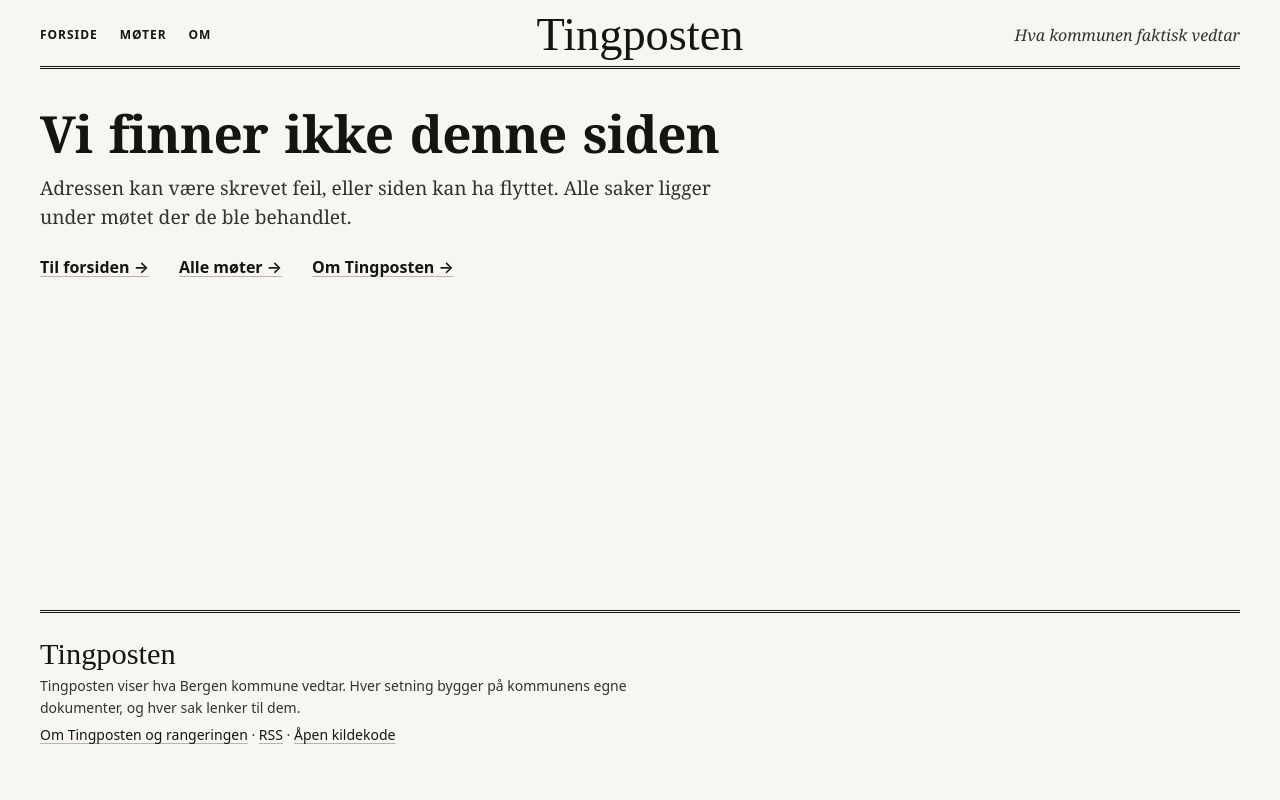
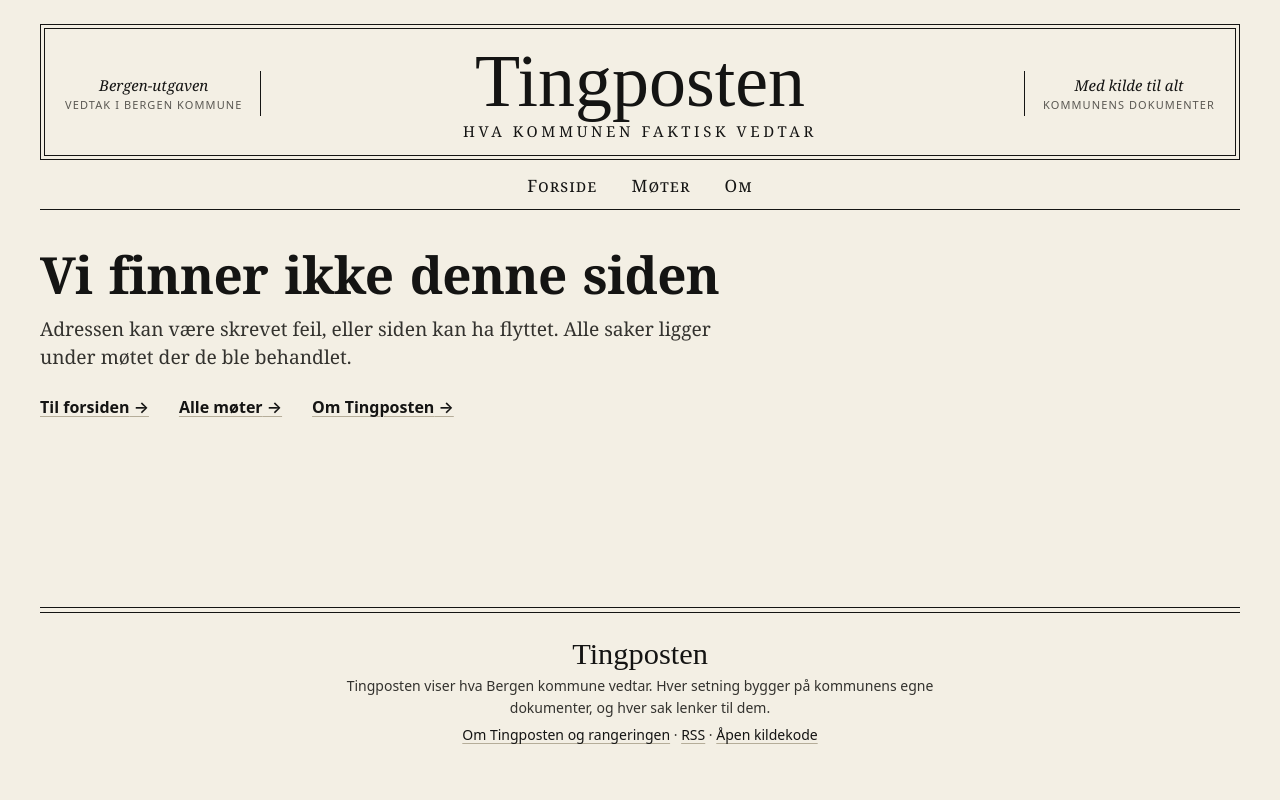
Before and after one commit to v3x4t0r/tingposten, a Python web app: template tingposten/templates/404.html in a window 1280 px wide. Run offline with Jinja, Linux system fonts and the light colour scheme; the template is opened without the code that fills it, so the values that code supplies are empty.

Commit message:
Design D: varmt avispapir, innrammet navnetrekk på alle sider og kilder i margen
- Papirfarge #f3efe4 med varme linjer og bokser; varm mørk modus
- Samme navnetrekk overalt: fraktur i dobbel ramme med ører, menyen i kapitéler; ørene skjules på mobil
- Artikkelen: kilden til hvert avsnitt står i margen (under avsnittet på mobil), ikke som fotnoter
- Forsiden: synlig «Flere viktige vedtak», listen heter «I korthet»
- Bunnen med to tynne streker, sentrert

Co-Authored-By: Claude Opus 5.5 <noreply@anthropic.com>

```diff
--- a/tingposten/static/style.css
+++ b/tingposten/static/style.css
@@ -6,26 +6,26 @@
 
 :root {
   color-scheme: light dark;
-  --papir: #f7f6f1;
-  --boks: #eeebe3;
-  --boks-kant: #ddd9ce;
+  --papir: #f3efe4;   /* warm newsprint (design D, 1.11) */
+  --boks: #e9e3d3;
+  --boks-kant: #d6cfbd;
   --blekk: #141413;
   --blekk-2: #33322e;
   --dempet: #5a5852;
-  --linje: #d8d4ca;
-  --linje-2: #b9b4a8;
+  --linje: #d6cfbd;
+  --linje-2: #b5ad99;
   --sterk: #141413;
   --lenke: #164a7a;
   --fokus: #a35c00;
   --stolpe: #3a3935;
-  --stolpe-spor: #e4e1d8;
-  --merket: #e9e4d6;
+  --stolpe-spor: #ddd6c4;
+  --merket: #e6dcc3;
 
   /* Read by the SVG figures (grafikk.py). Ink, never party colours. */
   --tp-for: #3a3935;
   --tp-falt: #8a877f;
-  --tp-spor: #d6d2c7;
-  --tp-kart: #d9d5cb;
+  --tp-spor: #d3cbb8;
+  --tp-kart: #d8d0bd;
   --tp-flate: var(--papir);
   --tp-fg: var(--blekk);
   --tp-muted: #55534d;
@@ -112,48 +112,31 @@ a:hover { text-decoration-thickness: 2px; }
 .lead-tittel, .sek-tittel, .rad-tittel, .sak-tittel, .seksjon-hode h2, .temaer-hode h2,
 .flis-hode h3, .relaterte-hode h2, .andre-lenke, .nokkeltall dd { word-spacing: 0.07em; }
 
-/* ---------- Masthead ---------- */
-.masthode { padding-top: 22px; }
-.masthode-topp { display: grid; grid-template-columns: minmax(0, 1fr); justify-items: center; text-align: center; }
-.navnetrekk { margin: 0; font: 400 clamp(3.4rem, 2.2rem + 5.6vw, 6.25rem)/1 var(--navn); letter-spacing: 0; }
+/* ---------- Masthead (design D): the same on every page ---------- */
+/* The nameplate in a double frame (a border and an outline 3px outside it), an ear on each side. */
+.masthode { padding-top: 18px; }
+.masthode-ramme { display: grid; grid-template-columns: minmax(0, 1fr); justify-items: center; text-align: center;
+  margin: 4px; padding: 12px 12px 10px; border: 1px solid var(--sterk); outline: 1px solid var(--sterk); outline-offset: 3px; }
+.navnefelt { min-width: 0; }
+.navnetrekk { margin: 0; font: 400 clamp(2.6rem, 1.9rem + 3.4vw, 5.5rem)/1 var(--navn); letter-spacing: 0; }
 .navnetrekk a { color: inherit; text-decoration: none; }
-.ore { margin: 0; font: 500 0.75rem/1.5 var(--sans); letter-spacing: 0.06em; text-transform: uppercase; color: var(--dempet); }
-.ore strong { color: var(--blekk); font-weight: 700; letter-spacing: 0.1em; }
-.ore-v { order: 3; margin-top: 10px; }
-.ore-h { order: 2; margin-top: 4px; font: italic 400 1rem/1.3 var(--didone); letter-spacing: 0; text-transform: none; color: var(--blekk-2); }
-.ore-h br { display: none; }
-.folio { margin-top: 14px; border-top: 1px solid var(--sterk); border-bottom: 3px double var(--sterk); }
-.meny { display: flex; flex-wrap: wrap; justify-content: center; gap: 4px 30px; padding: 8px 0 7px; font: 600 0.8125rem/1.3 var(--sans); letter-spacing: 0.08em; text-transform: uppercase; }
-.meny a { color: var(--blekk); text-decoration: none; padding: 4px 0; }
+.slagord { margin: 2px 0 0; font: 400 0.75rem/1.4 var(--didone); letter-spacing: 0.2em; text-transform: uppercase; color: var(--blekk); }
+.ore { display: none; margin: 0; }
+.ore-topp { display: block; font: italic 400 0.9375rem/1.35 var(--didone); color: var(--blekk); }
+.ore-bunn { display: block; margin-top: 2px; font: 500 0.6875rem/1.4 var(--sans); letter-spacing: 0.1em; text-transform: uppercase; color: var(--dempet); }
+@media (min-width: 820px) {
+  .masthode { padding-top: 24px; }
+  .masthode-ramme { grid-template-columns: minmax(0, 1fr) auto minmax(0, 1fr); align-items: center; column-gap: 24px; padding: 16px 20px 13px; }
+  .slagord { font-size: 0.9375rem; letter-spacing: 0.24em; }
+  .ore { display: block; max-width: 210px; padding: 4px 0; }
+  .ore-v { justify-self: start; padding-right: 18px; border-right: 1px solid var(--sterk); }
+  .ore-h { justify-self: end; padding-left: 18px; border-left: 1px solid var(--sterk); }
+}
+.meny { display: flex; flex-wrap: wrap; justify-content: center; gap: 2px 30px; margin-top: 6px; padding: 7px 0 6px; border-bottom: 1px solid var(--sterk);
+  font: 400 1.0625rem/1.3 var(--didone); font-variant: small-caps; letter-spacing: 0.06em; }
+.meny a { color: var(--blekk); text-decoration: none; padding: 6px 2px; }
 .meny a:hover { text-decoration: underline; }
-.meny a[aria-current="page"] { text-decoration: underline; text-decoration-thickness: 2px; text-underline-offset: 0.45em; }
-@media (min-width: 820px) {
-  .masthode-topp { grid-template-columns: 1fr auto 1fr; align-items: end; gap: 32px; }
-  .ore-v, .ore-h { order: 0; margin: 0 0 12px; }
-  .ore-v { justify-self: start; text-align: left; }
-  .ore-h { justify-self: end; text-align: right; font-size: 1.125rem; }
-  .ore-h br { display: inline; }
-  .ore-v .smal { display: none; }
-}
-@media (max-width: 819px) { .ore-v .bred { display: none; } }
-
-/* Slim masthead on sak pages: same nameplate, smaller */
-.masthode-smal { padding-top: 12px; }
-.masthode-smal .masthode-topp { row-gap: 2px; }
-.masthode-smal .navnetrekk { font-size: clamp(2.25rem, 1.8rem + 1.6vw, 2.9rem); }
-.masthode-smal .folio { margin-top: 8px; border-top: 0; border-bottom: 3px double var(--sterk); }
-.masthode-smal .meny { display: none; }
-.masthode-smal .meny-smal { display: flex; justify-content: center; gap: 22px; font: 600 0.75rem/1.3 var(--sans); letter-spacing: 0.08em; text-transform: uppercase; }
-.meny-smal a { color: var(--blekk); text-decoration: none; padding: 4px 0; }
-.meny-smal a:hover { text-decoration: underline; }
-.masthode-smal .ore-h { display: none; }
-@media (min-width: 820px) {
-  .masthode-smal .masthode-topp { align-items: center; }
-  .masthode-smal .meny-smal { justify-self: start; order: 0; margin: 0; }
-  .masthode-smal .ore-h { display: block; margin: 0; font-size: 1rem; }
-  .masthode-smal .ore-h br { display: none; }
-}
-@media (max-width: 819px) { .masthode-smal .meny-smal { order: 4; padding-top: 2px; } }
+.meny a[aria-current="page"] { text-decoration: underline; text-decoration-thickness: 1px; text-underline-offset: 0.3em; }
 
 /* Period tabs */
 .periodelinje { display: flex; flex-wrap: wrap; align-items: baseline; justify-content: space-between; gap: 6px 24px; padding-top: 12px; }
@@ -623,7 +608,8 @@ body > header, body > footer, body > nav { width: 100%; }
 
 /* Footer: the double rule inside the frame, like the masthead's */
 .bunn { border-top: 0; padding: 0 var(--gutter) 48px; }
-.bunn-innhold { border-top: 3px double var(--sterk); padding-top: 26px; }
+.bunn-innhold { margin-top: 5px; border-top: 1px solid var(--sterk); box-shadow: 0 -4px 0 0 var(--papir), 0 -5px 0 0 var(--sterk); padding-top: 26px; text-align: center; }
+.bunn-innhold p { margin-left: auto; margin-right: auto; }
 
 /* Navigation in ink with a light underline; blue is for links in running text and sources */
 .bunn-lenker a, .andre a, .flis-fot a, .stolper-mer a, .moteliste .moteliste-mer a, .ogsa a,
--- a/tingposten/templates/base.html
+++ b/tingposten/templates/base.html
@@ -37,27 +37,19 @@
 {% set meny %}
 <a href="{{ root }}bergen/"{% if side == "forside" %} aria-current="page"{% endif %}>Forside</a><a href="{{ root }}bergen/moter/"{% if side == "moter" %} aria-current="page"{% elif side == "mote" %} aria-current="true"{% endif %}>Møter</a><a href="{{ root }}om/"{% if side == "om" %} aria-current="page"{% endif %}>Om</a>
 {% endset %}
-{% if side in ("forside", "landing") %}
+{# One masthead on every page, as in a printed paper: the nameplate in a double frame between two ears.
+   Narrow screens hide the ears and set the name smaller, so the headline is on the first screen. #}
 <header class="masthode ramme">
-  <div class="masthode-topp">
-    <p class="ore ore-v"><strong>Bergen</strong>{% if idag_tekst is defined %}<span class="bred"><br></span><span class="smal"> · </span>{{ idag_tekst }}{% endif %}</p>
-    <p class="navnetrekk"><a href="{{ root }}bergen/">Tingposten</a></p>
-    <p class="ore ore-h">Hva kommunen<br> faktisk vedtar</p>
+  <div class="masthode-ramme">
+    <p class="ore ore-v"><span class="ore-topp">Bergen-utgaven</span><span class="ore-bunn">Vedtak i Bergen kommune</span></p>
+    <div class="navnefelt">
+      <p class="navnetrekk"><a href="{{ root }}bergen/">Tingposten</a></p>
+      <p class="slagord">Hva kommunen faktisk vedtar</p>
+    </div>
+    <p class="ore ore-h">{% if idag_tekst is defined %}<span class="ore-topp">{{ idag_tekst }}</span><span class="ore-bunn">Det viktigste først</span>{% else %}<span class="ore-topp">Med kilde til alt</span><span class="ore-bunn">Kommunens dokumenter</span>{% endif %}</p>
   </div>
-  <div class="folio">
-    <nav class="meny" aria-label="Hovedmeny">{{ meny }}</nav>
-  </div>
+  <nav class="meny" aria-label="Hovedmeny">{{ meny }}</nav>
 </header>
-{% else %}
-<header class="masthode masthode-smal ramme">
-  <div class="masthode-topp">
-    <nav class="meny-smal" aria-label="Hovedmeny">{{ meny }}</nav>
-    <p class="navnetrekk"><a href="{{ root }}bergen/">Tingposten</a></p>
-    <p class="ore ore-h">Hva kommunen faktisk vedtar</p>
-  </div>
-  <div class="folio"></div>
-</header>
-{% endif %}
 {% block forhode %}{% endblock %}
 <main id="innhold" class="ramme {% block hovedklasse %}vanlig{% endblock %}">
 {% block main %}{% endblock %}
--- a/tingposten/templates/forside.html
+++ b/tingposten/templates/forside.html
@@ -43,14 +43,14 @@
 {% set ns = namespace(kart=false) %}
 {% for s in sekundaer %}{% if figur(s, "kart") %}{% set ns.kart = true %}{% endif %}{% endfor %}
 <section class="fire fire-{{ sekundaer|length }}" aria-labelledby="fire-tittel">
-<h2 class="vh" id="fire-tittel">Flere viktige vedtak</h2>
+<h2 class="fire-tittel" id="fire-tittel">Flere viktige vedtak</h2>
 {% for s in sekundaer %}{{ sek(s, root, std) }}{% endfor %}
 {% if ns.kart %}<p class="fire-kilde">Kart: © OpenStreetMap (ODbL)</p>{% endif %}
 </section>
 {% endif %}
 {% if liste %}
 <section class="seksjon flere" aria-labelledby="flere-tittel">
-  <div class="seksjon-hode"><h2 id="flere-tittel">Flere vedtak</h2><p>{{ liste|length }} {{ "sak" if liste|length == 1 else "saker" }} til fra perioden</p></div>
+  <div class="seksjon-hode"><h2 id="flere-tittel">I korthet</h2><p>{{ liste|length }} {{ "sak" if liste|length == 1 else "saker" }} til fra perioden</p></div>
   <ul class="rader">
     {% for s in liste %}{{ rad(s, root, vis_mote=s.mote != std) }}{% endfor %}
   </ul>
```
Also changed, not shown: other parts of tingposten/static/style.css (+38 -37 lines), tests/test_bygg.py (+4 -3 lines), tests/test_forside.py (+1 -1 lines), tingposten/templates/sak.html (+5 -10 lines).
